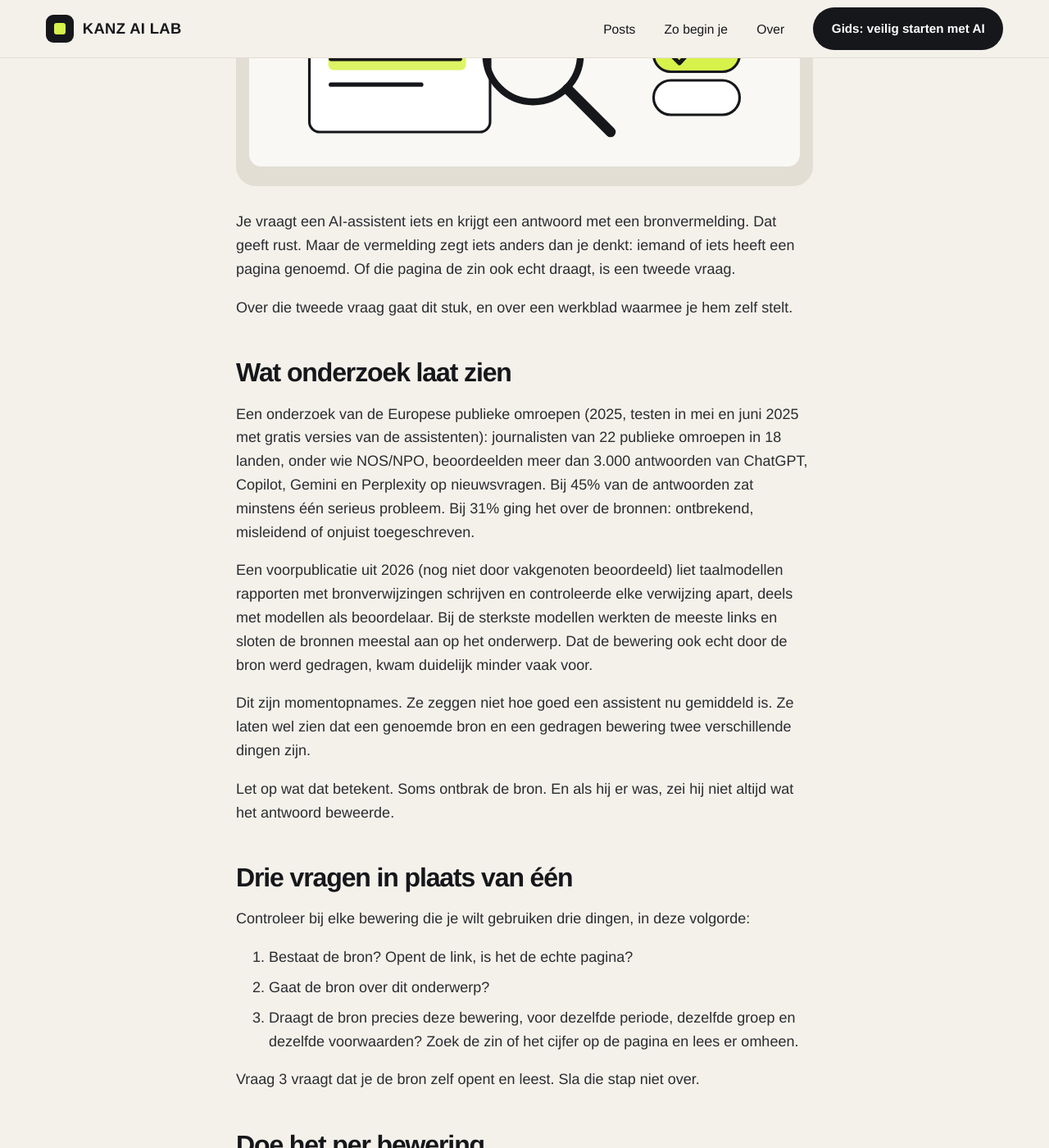
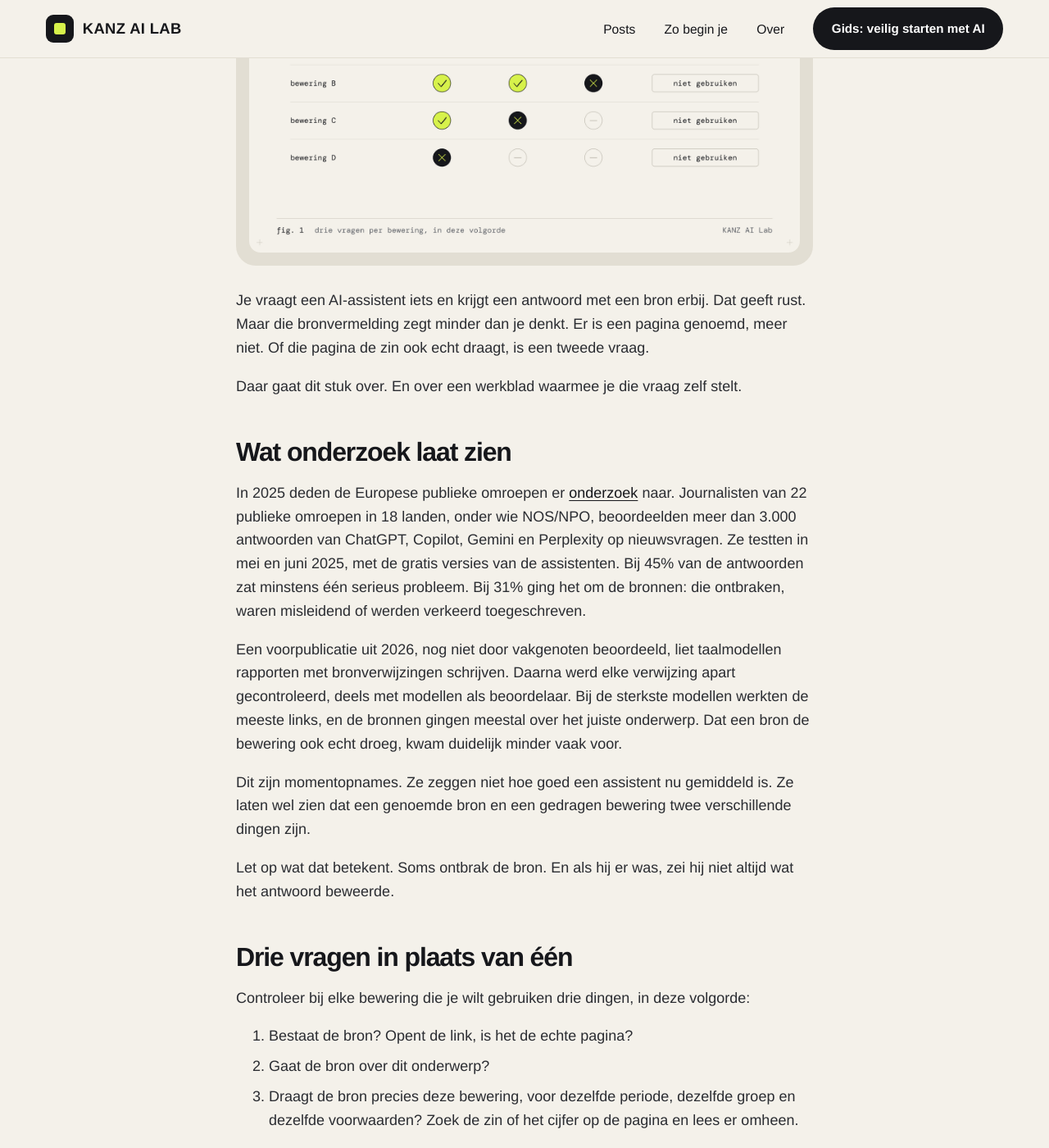
Before and after one commit to kanz-ai-lab-nl/kanz-ai-lab-nl.github.io, a Jekyll site: the page bron-bewijs/index.html, which Jekyll copies as it is, in a window 1280 px wide and 1400 px high, scrolled down 477 px. Shown: the whole window at 82% size. Built offline with Jekyll 4.4.1, drawn with Linux system fonts in a browser that asks for light colours; some of the changed text lies outside the part shown.

Commit message:
Ronde 3: bron-bewijs en ai-bedrijfsgrootte herschreven; nieuwe figuren; homepage-thumbnails
- Lopende tekst herschreven; EBU- en CBS-bronnen gecontroleerd en gelinkt
- bron-bewijs: kopbeeld vervangen door figuur 'drie vragen per bewering'
- ai-bedrijfsgrootte: kopbeeld vervangen door staafdiagram met CBS-cijfers
- Homepage: thumbnails van de vier nieuwste posts vervangen door de nieuwe figuren
- Werkblad en dashboard ongewijzigd en getest

Co-Authored-By: Claude Opus 5.5 <noreply@anthropic.com>
Claude-Session: https://claude.ai/code/session_01UNm52LhuQTshwPMNAzAFY1

```diff
--- a/bron-bewijs/index.html
+++ b/bron-bewijs/index.html
@@ -39,21 +39,21 @@
 <body>
 <header class="top"><div class="w"><a class="brand" href="/"><i></i>KANZ AI Lab</a><div class="menu"><nav aria-label="Menu"><a href="/#posts">Posts</a><a href="/#aanbod">Zo begin je</a><a href="/#over">Over</a></nav><a class="cta" href="/gids/">Gids: veilig starten met AI</a></div><details class="mm"><summary>Menu</summary><div class="mi"><nav aria-label="Menu"><a href="/#posts">Posts</a><a href="/#aanbod">Zo begin je</a><a href="/#over">Over</a></nav><a class="cta" href="/gids/">Gids: veilig starten met AI</a></div></details></div></header><article class="art"><p class="crumb"><a href="/">&larr; KANZ AI Lab</a></p><span class="tag">Praktische gids</span>
 <h1>Een bron erbij is nog geen bewijs</h1><p class="small">13 oktober 2026</p>
-<figure><svg viewBox="0 0 640 260" role="img" aria-label="Een pagina met een link, een vergrootglas en drie vinkjes" xmlns="http://www.w3.org/2000/svg"><rect width="640" height="260" rx="14" fill="#f9f8f4"/><rect x="70" y="40" width="210" height="180" rx="12" fill="#fff" stroke="#16171b" stroke-width="3"/><g stroke="#16171b" stroke-width="5" stroke-linecap="round"><line x1="95" y1="75" x2="250" y2="75"/><line x1="95" y1="105" x2="225" y2="105"/><line x1="95" y1="135" x2="245" y2="135"/><line x1="95" y1="165" x2="200" y2="165"/></g><rect x="92" y="122" width="160" height="26" rx="6" fill="#d7f24b" opacity=".85"/><line x1="95" y1="135" x2="245" y2="135" stroke="#16171b" stroke-width="5" stroke-linecap="round"/><circle cx="330" cy="130" r="55" fill="none" stroke="#16171b" stroke-width="8"/><line x1="370" y1="170" x2="420" y2="220" stroke="#16171b" stroke-width="12" stroke-linecap="round"/><g fill="#16171b"><rect x="470" y="60" width="100" height="40" rx="20" fill="#d7f24b" stroke="#16171b" stroke-width="3"/><rect x="470" y="110" width="100" height="40" rx="20" fill="#d7f24b" stroke="#16171b" stroke-width="3"/><rect x="470" y="160" width="100" height="40" rx="20" fill="#fff" stroke="#16171b" stroke-width="3"/></g><g stroke="#16171b" stroke-width="5" fill="none" stroke-linecap="round" stroke-linejoin="round"><polyline points="490,80 500,90 520,68"/><polyline points="490,130 500,140 520,118"/></g></svg></figure>
-<p>Je vraagt een AI-assistent iets en krijgt een antwoord met een bronvermelding. Dat geeft rust. Maar de vermelding zegt iets anders dan je denkt: iemand of iets heeft een pagina genoemd. Of die pagina de zin ook echt draagt, is een tweede vraag.</p>
-<p>Over die tweede vraag gaat dit stuk, en over een werkblad waarmee je hem zelf stelt.</p>
+<figure><picture><source media="(max-width: 560px)" srcset="/img/bron-fig1-m.png" width="900" height="1240"><img src="/img/bron-fig1.png" width="1600" height="900" alt="Voorbeeld met vier beweringen en drie vragen: bestaat de bron, gaat hij over dit onderwerp, draagt hij de bewering. Alleen bewering A haalt alle drie en wordt gebruikt. Bij B, C en D faalt een van de vragen, dus die gebruik je niet."></picture></figure>
+<p>Je vraagt een AI-assistent iets en krijgt een antwoord met een bron erbij. Dat geeft rust. Maar die bronvermelding zegt minder dan je denkt. Er is een pagina genoemd, meer niet. Of die pagina de zin ook echt draagt, is een tweede vraag.</p>
+<p>Daar gaat dit stuk over. En over een werkblad waarmee je die vraag zelf stelt.</p>
 <h2>Wat onderzoek laat zien</h2>
-<p>Een onderzoek van de Europese publieke omroepen (2025, testen in mei en juni 2025 met gratis versies van de assistenten): journalisten van 22 publieke omroepen in 18 landen, onder wie NOS/NPO, beoordeelden meer dan 3.000 antwoorden van ChatGPT, Copilot, Gemini en Perplexity op nieuwsvragen. Bij 45% van de antwoorden zat minstens één serieus probleem. Bij 31% ging het over de bronnen: ontbrekend, misleidend of onjuist toegeschreven.</p>
-<p>Een voorpublicatie uit 2026 (nog niet door vakgenoten beoordeeld) liet taalmodellen rapporten met bronverwijzingen schrijven en controleerde elke verwijzing apart, deels met modellen als beoordelaar. Bij de sterkste modellen werkten de meeste links en sloten de bronnen meestal aan op het onderwerp. Dat de bewering ook echt door de bron werd gedragen, kwam duidelijk minder vaak voor.</p>
+<p>In 2025 deden de Europese publieke omroepen er <a href="https://www.ebu.ch/news/2025/10/ai-s-systemic-distortion-of-news-is-consistent-across-languages-and-territories-international-study-by-public-service-broadcaste">onderzoek</a> naar. Journalisten van 22 publieke omroepen in 18 landen, onder wie NOS/NPO, beoordeelden meer dan 3.000 antwoorden van ChatGPT, Copilot, Gemini en Perplexity op nieuwsvragen. Ze testten in mei en juni 2025, met de gratis versies van de assistenten. Bij 45% van de antwoorden zat minstens één serieus probleem. Bij 31% ging het om de bronnen: die ontbraken, waren misleidend of werden verkeerd toegeschreven.</p>
+<p>Een voorpublicatie uit 2026, nog niet door vakgenoten beoordeeld, liet taalmodellen rapporten met bronverwijzingen schrijven. Daarna werd elke verwijzing apart gecontroleerd, deels met modellen als beoordelaar. Bij de sterkste modellen werkten de meeste links, en de bronnen gingen meestal over het juiste onderwerp. Dat een bron de bewering ook echt droeg, kwam duidelijk minder vaak voor.</p>
 <p>Dit zijn momentopnames. Ze zeggen niet hoe goed een assistent nu gemiddeld is. Ze laten wel zien dat een genoemde bron en een gedragen bewering twee verschillende dingen zijn.</p>
 <p>Let op wat dat betekent. Soms ontbrak de bron. En als hij er was, zei hij niet altijd wat het antwoord beweerde.</p>
 <h2>Drie vragen in plaats van één</h2>
 <p>Controleer bij elke bewering die je wilt gebruiken drie dingen, in deze volgorde:</p>
 <ol><li>Bestaat de bron? Opent de link, is het de echte pagina?</li><li>Gaat de bron over dit onderwerp?</li><li>Draagt de bron precies deze bewering, voor dezelfde periode, dezelfde groep en dezelfde voorwaarden? Zoek de zin of het cijfer op de pagina en lees er omheen.</li></ol>
-<p>Vraag 3 vraagt dat je de bron zelf opent en leest. Sla die stap niet over.</p>
+<p>Voor vraag 3 moet je de bron zelf openen en lezen. Sla die stap niet over.</p>
 <h2>Doe het per bewering</h2>
-<p>Controleer niet "het antwoord", maar één bewering tegelijk. Knip het antwoord zelf op in losse beweringen, een per regel. Zet bij elke bewering de plek in de bron waar je hem vond. Vind je die plek niet, dan gebruik je de bewering niet.</p>
-<p>Hieronder staat een werkblad om dat met de hand te doen. Het controleert niets automatisch en geeft geen garantie. Het helpt jou om niets over te slaan. Alles blijft in je browser; er wordt niets verstuurd of bewaard.</p>
+<p>Controleer niet "het antwoord", maar één bewering tegelijk. Knip het antwoord zelf op in losse beweringen, één per regel. Zet bij elke bewering waar je hem in de bron vond. Vind je die plek niet? Dan gebruik je de bewering niet.</p>
+<p>Hieronder staat een werkblad om dat met de hand te doen. Het controleert niets automatisch en het geeft geen garantie. Het helpt je alleen om niets over te slaan. Alles blijft in je browser. Er wordt niets verstuurd of bewaard.</p>
 <div class="kw">
 <h1>Bewering voor bewering controleren</h1>
 <p class="lead">Zet elke bewering die je wilt controleren op een eigen regel. Elke regel wordt een kaartje. Je vinkt zelf af wat je in de bron hebt teruggevonden. Dit is een handmatig werkblad: het controleert niets zelf en knipt niets automatisch op.</p>
@@ -113,6 +113,6 @@ document.getElementById('clr').addEventListener('click',function(){msg.textConte
 })();
 </script></div>
 <h2>Een tweede paar ogen</h2>
-<p>Laat het antwoord ook door iemand anders lezen, bijvoorbeeld een collega, als er iets van afhangt. Een tweede lezer kan iets zien wat jij miste. Een garantie is het niet.</p>
+<p>Hangt er iets van af? Laat het antwoord dan ook door iemand anders lezen, bijvoorbeeld een collega. Een tweede lezer ziet soms wat jij miste. Een garantie is het niet.</p>
 <p>Fout gezien? Mail naar <a href="mailto:info@klaarwijs.nl">info@klaarwijs.nl</a>.</p></article>
 <footer class="site"><div class="w">KANZ AI LAB</div></footer></body></html>
```
Also changed, not shown: ai-bedrijfsgrootte/index.html (+7 -7 lines), index.html (+1 -1 lines), img/bron-fig1-m.png (added), img/bron-fig1.png (added), img/cbs-fig1-m.png (added), img/cbs-fig1.png (added).
